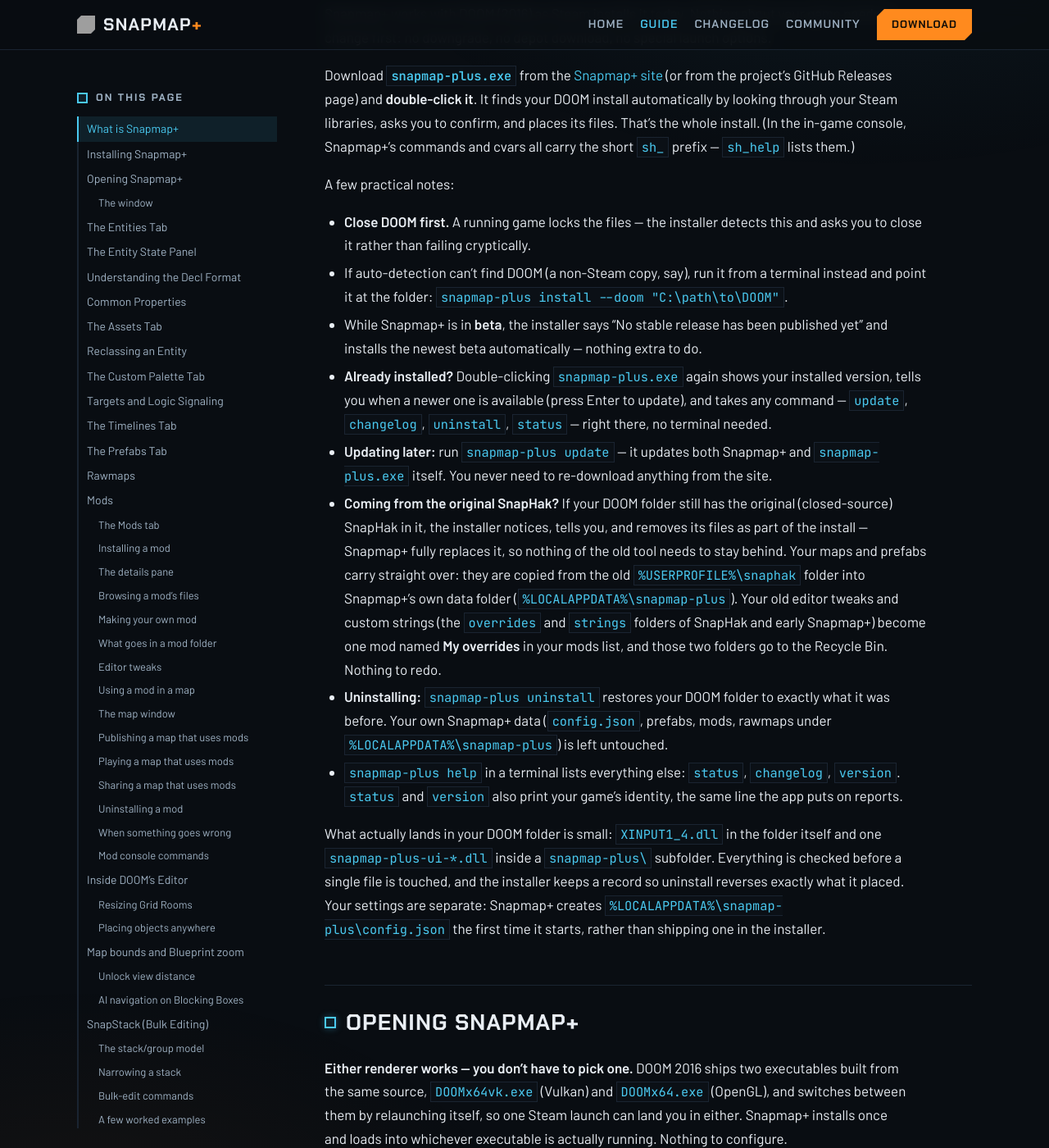
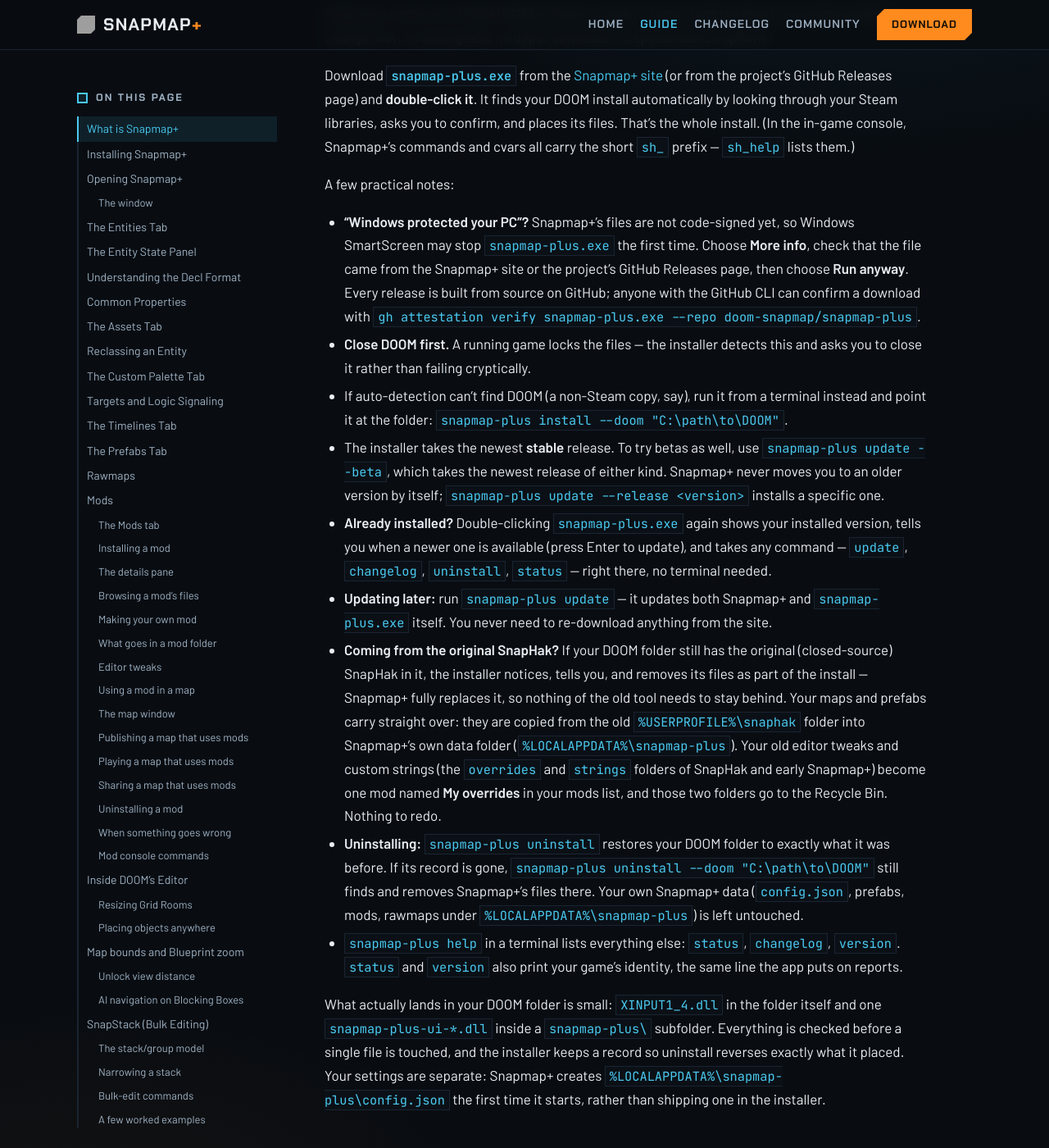
Before and after one commit to doom-snapmap/snapmap-web, a Jekyll site: the page built from site/snapmap-plus-guide.md, in a window 1280 px wide and 1400 px high, scrolled down 1351 px. Shown: the whole window at 82% size. Built offline with Jekyll 4.4.1, drawn with Linux system fonts in a browser that asks for light colours; grey boxes are pictures that could not be loaded.

Commit message:
Explain SmartScreen, the attestation check and stable updates
The site and the guide tell players what to do when SmartScreen stops the unsigned installer, give the attestation command with the file it checks, and describe stable, --beta and --release updates now that 1.0 replaces the beta-only wording.

```diff
--- a/site/snapmap-plus-guide.md
+++ b/site/snapmap-plus-guide.md
@@ -41,12 +41,18 @@ console, Snapmap+'s commands and cvars all carry the short `sh_` prefix — `sh_
 
 A few practical notes:
 
+- **"Windows protected your PC"?** Snapmap+'s files are not code-signed yet, so Windows SmartScreen
+  may stop `snapmap-plus.exe` the first time. Choose **More info**, check that the file came from the
+  Snapmap+ site or the project's GitHub Releases page, then choose **Run anyway**. Every release is
+  built from source on GitHub; anyone with the GitHub CLI can confirm a download with
+  `gh attestation verify snapmap-plus.exe --repo doom-snapmap/snapmap-plus`.
 - **Close DOOM first.** A running game locks the files — the installer detects this and asks you to
   close it rather than failing cryptically.
 - If auto-detection can't find DOOM (a non-Steam copy, say), run it from a terminal instead and point
   it at the folder: `snapmap-plus install --doom "C:\path\to\DOOM"`.
-- While Snapmap+ is in **beta**, the installer says "No stable release has been published yet" and
-  installs the newest beta automatically — nothing extra to do.
+- The installer takes the newest **stable** release. To try betas as well, use
+  `snapmap-plus update --beta`, which takes the newest release of either kind. Snapmap+ never moves you
+  to an older version by itself; `snapmap-plus update --release <version>` installs a specific one.
 - **Already installed?** Double-clicking `snapmap-plus.exe` again shows your installed version, tells you
   when a newer one is available (press Enter to update), and takes any command — `update`, `changelog`,
   `uninstall`, `status` — right there, no terminal needed.
@@ -60,6 +66,8 @@ A few practical notes:
   `overrides` and `strings` folders of SnapHak and early Snapmap+) become one mod named **My
   overrides** in your mods list, and those two folders go to the Recycle Bin. Nothing to redo.
 - **Uninstalling:** `snapmap-plus uninstall` restores your DOOM folder to exactly what it was before.
+  If its record is gone, `snapmap-plus uninstall --doom "C:\path\to\DOOM"` still finds and removes
+  Snapmap+'s files there.
   Your own Snapmap+ data (`config.json`, prefabs, mods, rawmaps under `%LOCALAPPDATA%\snapmap-plus`) is
   left untouched.
 - `snapmap-plus help` in a terminal lists everything else: `status`, `changelog`, `version`.
```
Also changed, not shown: site/index.html (+5 -3 lines).
